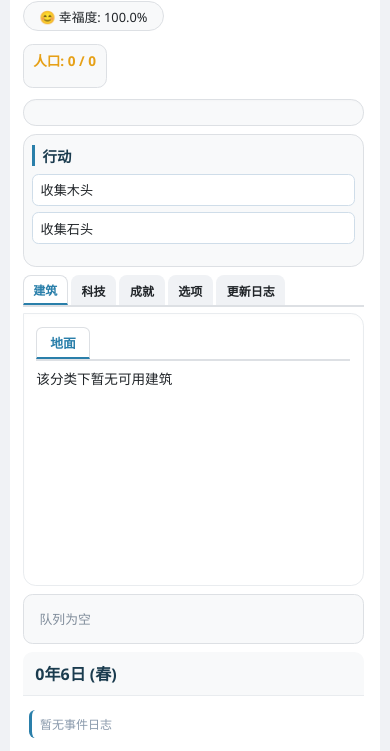
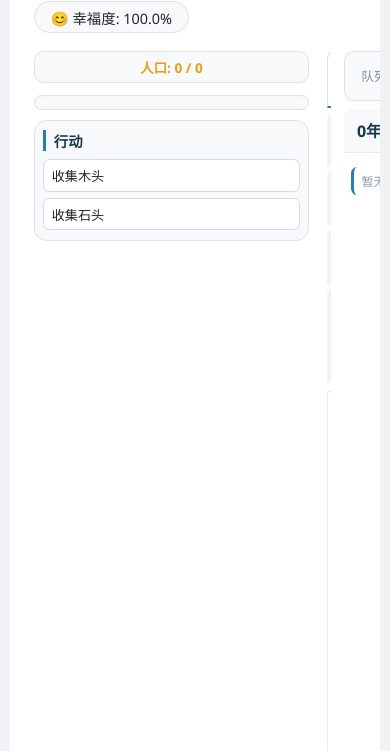
Before and after one commit to Tlxgs/CivilizationRebuilder, a plain HTML site: page index.html in a window 390 px wide. Shown: the part 52-803 px from the top of the page. Drawn offline with Linux system fonts and the light colour scheme.

Commit message:
Add files via upload

```diff
--- a/style.css
+++ b/style.css
@@ -877,75 +877,6 @@ p {
     line-height: 1.5;
 }
 
-/* 响应式：小屏或移动端适配 */
-@media (max-width: 1000px) {
-    .game-container > h2 {
-        font-size: 1.1rem;
-        padding: 0 0.8rem;
-    }
-    #happiness-display {
-        margin: 0.3rem 0.8rem;
-        font-size: 0.8rem;
-    }
-    .main-layout {
-        flex-direction: column;
-        padding: 0.5rem 0.8rem;
-        gap: 0.5rem;
-    }
-    .sidebar, .main-content, .log-panel {
-        flex: auto;
-        width: 100%;
-        max-height: none;
-        overflow-y: auto;
-        padding-right: 0.2rem;
-    }
-    .sidebar {
-        order: 1;
-        flex-direction: row;
-        flex-wrap: wrap;
-        gap: 0.5rem;
-        max-height: 35vh;
-    }
-    .resource-bar {
-        flex: 1 1 100%;
-        max-height: 25vh;
-    }
-    .actions-panel {
-        flex: 1 1 100%;
-    }
-    .main-content {
-        order: 2;
-        flex: 2 1 auto;
-    }
-    .log-panel {
-        order: 3;
-        max-height: 30vh;
-    }
-    .building-grid {
-        grid-template-columns: repeat(auto-fill, minmax(200px, 1fr));
-    }
-}
-
-@media (max-width: 600px) {
-    .tabs {
-        flex-wrap: nowrap;
-        overflow-x: auto;
-        -webkit-overflow-scrolling: touch;
-    }
-    .tab-btn {
-        padding: 0.3rem 0.6rem;
-        font-size: 0.75rem;
-    }
-    .building-card {
-        font-size: 0.8rem;
-        padding: 0.3rem;
-    }
-    .btn-square {
-        width: 28px;
-        height: 28px;
-        font-size: 0.9rem;
-    }
-}
 /* 统一所有内部可滚动区域的滚动条样式 */
 .resource-bar::-webkit-scrollbar,
 .event-log-list::-webkit-scrollbar,
```
Also changed, not shown: index.html (+1 -1 lines).
